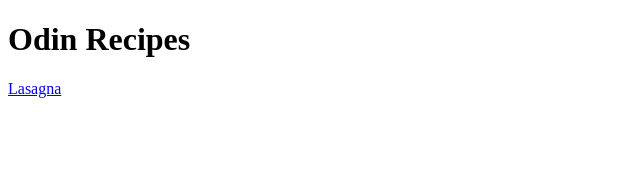
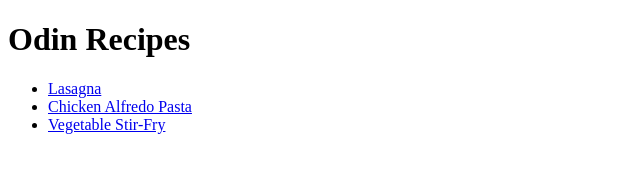
Before and after one commit to clatherow2/odin-recipes, a plain HTML site: page index.html in a window 1280 px wide. Shown: the whole page, without its empty margins (0-640 px from the left). Drawn offline with Linux system fonts and the light colour scheme.

Commit message:
Add links to new recipes using unordered list

```diff
--- a/index.html
+++ b/index.html
@@ -8,7 +8,12 @@
 <body>
   <h1>Odin Recipes</h1>
 
-  <a href="recipes/lasagna.html">Lasagna</a>
+  <ul>
+  <li><a href="recipes/lasagna.html">Lasagna</a></li>
+  <li><a href="recipes/chicken-alfredo.html">Chicken Alfredo Pasta</a></li>
+  <li><a href="recipes/vegetable-stirfry.html">Vegetable Stir-Fry</a></li>
+</ul>
+
 </body>
 
 </body>
```
